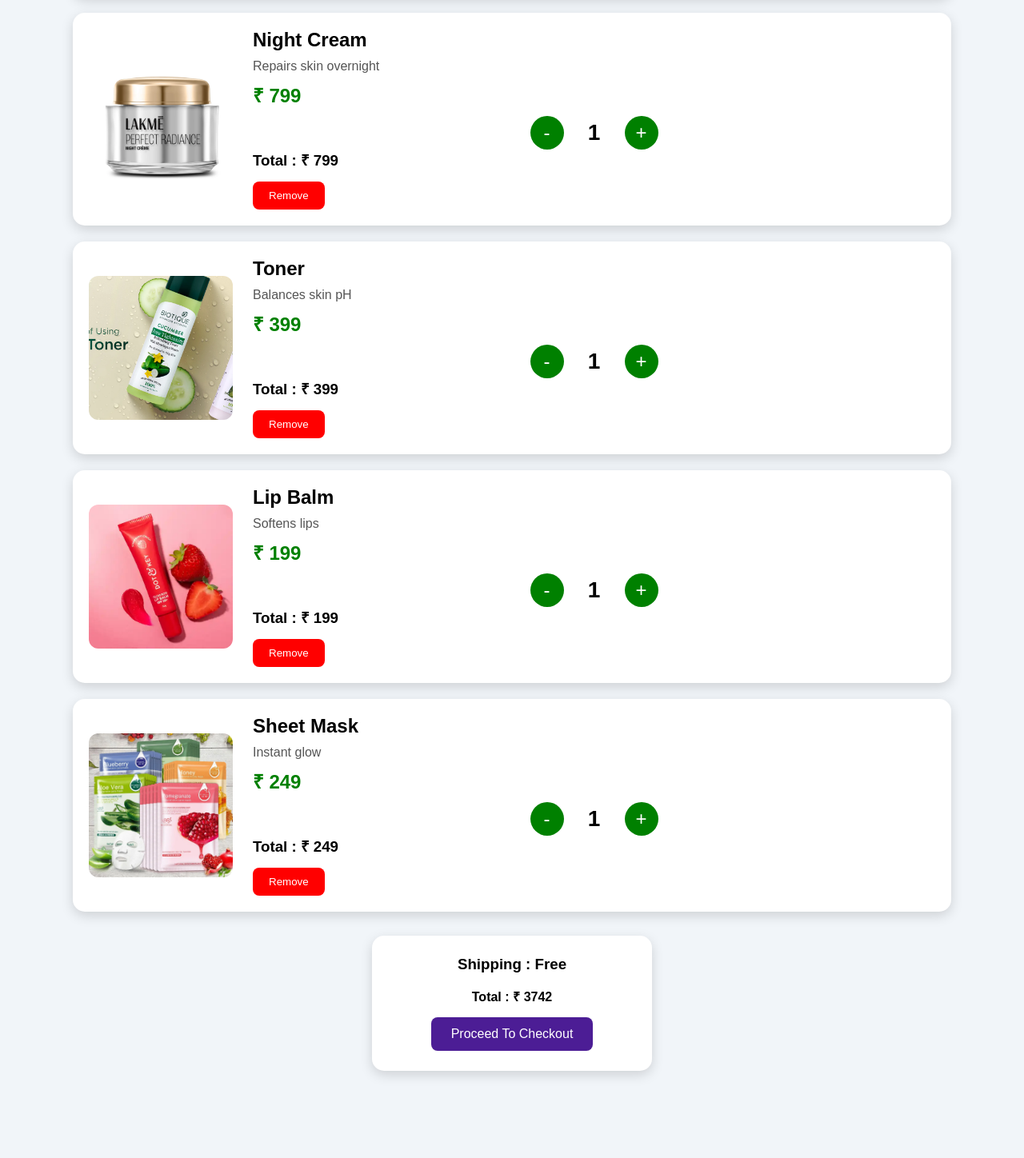
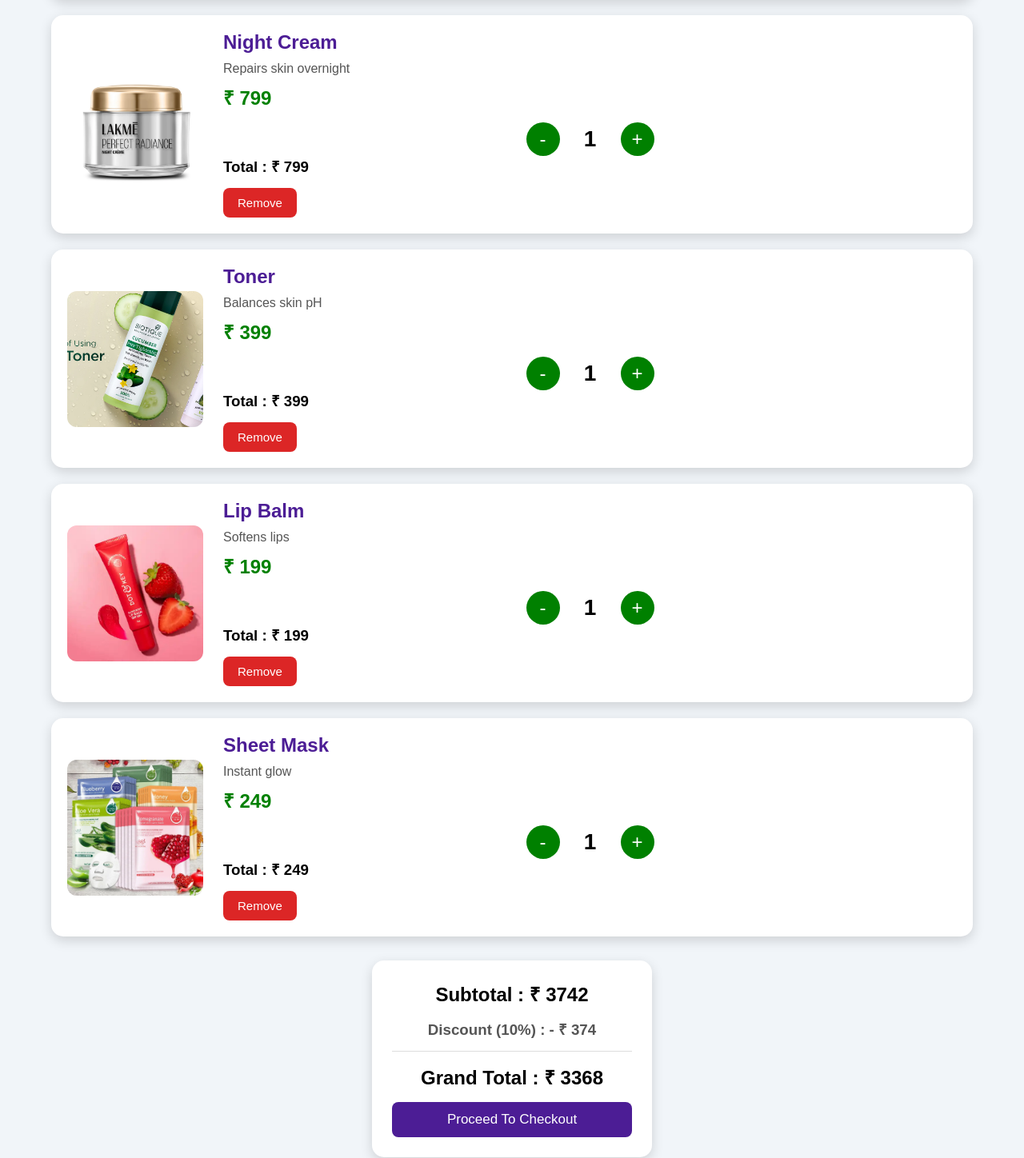
Before and after one commit to KaanchiSharma12/Product-listings, a React (Create React App) app: page /carts in a window 1280 px wide. Shown: the part 1315-2763 px from the top of the page at 80% size. Before the commit the page ends 2714 px from the top, so only its background shows below. Built offline with nearby package versions, Linux system fonts and the light colour scheme.

Commit message:
updated pages

```diff
--- a/src/App.css
+++ b/src/App.css
@@ -484,54 +484,47 @@
 
 }
 
-/* CART PAGE */
 
+/* ================= CART PAGE ================= */
 
 .cart-container{
 
-padding:30px;
+  width:90%;
+  margin:30px auto;
 
 }
 
-
-
-.cart-items{
-
-width:90%;
-
-margin:auto;
-
-}
-
-
-
 .cart-card{
 
-background:white;
-
   display:flex;
-
+  align-items:center;
   gap:25px;
 
-align-items:center;
+  background:#fff;
+
+  margin-bottom:20px;
 
   padding:20px;
-
-margin-bottom:20px;
 
   border-radius:15px;
 
   box-shadow:0 5px 15px rgba(0,0,0,.15);
 
+  transition:.3s;
+
 }
 
+.cart-card:hover{
 
+  transform:translateY(-5px);
+
+}
 
 .cart-card img{
 
-width:180px;
+  width:170px;
 
-height:180px;
+  height:170px;
 
   object-fit:cover;
 
@@ -539,17 +532,21 @@
 
 }
 
-
-
-.cart-details{
+.cart-info{
 
   flex:1;
 
 }
 
+.cart-info h2{
 
+  color:#4c1d95;
 
-.cart-details p{
+  margin-bottom:10px;
+
+}
+
+.cart-info p{
 
   color:#555;
 
@@ -557,37 +554,47 @@
 
 }
 
+.cart-info .price{
 
+  color:green;
+
+  margin-bottom:15px;
+
+}
 
 .remove-btn{
 
   margin-top:15px;
 
-padding:10px 20px;
-
-background:red;
-
-color:white;
+  padding:10px 18px;
 
   border:none;
 
   border-radius:8px;
 
+  background:#dc2626;
+
+  color:white;
+
   cursor:pointer;
+
+  font-size:15px;
+
+  transition:.3s;
 
 }
 
-
-
 .remove-btn:hover{
 
-background:#b91c1c;
+  background:#991b1b;
 
 }
 
+.cart-summary{
 
+  width:350px;
 
-.cart-total{
+  margin:30px auto;
 
   background:white;
 
@@ -595,62 +602,65 @@
 
   border-radius:15px;
 
-width:350px;
-
-margin:30px auto;
-
   text-align:center;
 
   box-shadow:0 5px 15px rgba(0,0,0,.15);
 
 }
 
+.cart-summary h2{
 
+  margin-bottom:15px;
+
+}
+
+.cart-summary h3{
+
+  margin-bottom:15px;
+
+  color:#555;
+
+}
 
 .checkout-btn{
 
-margin-top:15px;
+  width:100%;
 
-padding:12px 25px;
+  padding:12px;
+
+  border:none;
+
+  border-radius:8px;
 
   background:#4c1d95;
 
   color:white;
 
-border:none;
-
-border-radius:8px;
-
-font-size:16px;
+  font-size:17px;
 
   cursor:pointer;
 
+  transition:.3s;
+
 }
-
-
 
 .checkout-btn:hover{
 
-background:#a17cdb;
-transition: 0.3s;
-font-weight:600;
+  background:#6d28d9;
 
 }
-
-
 
 .empty-cart{
 
   text-align:center;
 
-margin-top:50px;
+  margin-top:60px;
+
+  color:#4c1d95;
 
 }
 
-
-
 @media(max-width:768px){
-
 
 .cart-card{
 
@@ -660,7 +670,6 @@
 
 }
 
-
 .cart-card img{
 
   width:220px;
@@ -669,10 +678,13 @@
 
 }
 
+.cart-summary{
+
+  width:100%;
 
 }
 
-
+}
 
 /* ----------------------------------------------------- */
 /* RESPONSIVE - SIDES */
@@ -916,3 +928,23 @@
   background:#6d28d9;
 
 }
+
+.discount{
+
+  color:#16a34a;
+
+  font-weight:bold;
+
+}
+
+.cart-summary
+
+hr{
+
+  margin:15px 0;
+
+  border:none;
+
+  border-top:1px solid #ddd;
+
+}
--- a/src/components/Carts.jsx
+++ b/src/components/Carts.jsx
@@ -1,312 +1,133 @@
 import { useState } from "react";
 import { products } from "../data/products";
 
+function Carts() {
 
-function Carts(){
-
-
-const [cart,setCart]=useState(products.slice(0,8).map((item)=>({
-
+    const [cart, setCart] = useState(
+        products.slice(0, 8).map((item) => ({
             ...item,
-
-quantity:1
-
-})));
-
-
-
-const increase=(id)=>{
-
-
-setCart(
-
-cart.map((item)=>
-
-item.id===id
-
-?
-
-{
-
-...item,
-
-quantity:item.quantity+1
-
-}
-
-:
-
-item
-
-)
-
+            quantity: 1,
+        }))
     );
 
-
+    const increase = (id) => {
+        setCart(
+            cart.map((item) =>
+                item.id === id
+                    ? { ...item, quantity: item.quantity + 1 }
+                    : item
+            )
+        );
     };
 
+    const decrease = (id) => {
+        setCart(
+            cart.map((item) =>
+                item.id === id && item.quantity > 1
+                    ? { ...item, quantity: item.quantity - 1 }
+                    : item
+            )
+        );
+    };
 
+    const removeItem = (id) => {
+        setCart(cart.filter((item) => item.id !== id));
+    };
 
-
-const decrease=(id)=>{
-
-
-setCart(
-
-cart.map((item)=>
-
-item.id===id && item.quantity>1
-
-?
-
-{
-
-...item,
-
-quantity:item.quantity-1
-
-}
-
-:
-
-item
-
-)
-
+    const total = cart.reduce(
+        (sum, item) => sum + item.productPrice * item.quantity,
+        0
     );
 
+    const discount = total * 0.10;
 
-};
+    const grandTotal = total - discount;
 
-
-
-
-const removeItem=(id)=>{
-
-
-setCart(
-
-cart.filter(
-
-(item)=>item.id!==id
-
-)
-
-);
-
-
-};
-
-
-
-
-const totalAmount = cart.reduce(
-
-(sum,item)=>
-
-sum + (item.productPrice * item.quantity),
-
-0
-
-);
-
-
-
-
-return(
-
-
+    return (
         <div className="cart-container">
 
+            <h1 className="title">My Cart</h1>
 
-<h1 className="title">
-
-My Cart
-
-</h1>
-
-
-
-
-{
-
-cart.length===0 ?
-
-
-<h2 className="empty-cart">
-
-Your Cart is Empty
-
-</h2>
-
-
-:
-
-
-<div className="cart-items">
-
-
-{
-
-cart.map((item)=>(
-
-
+            {cart.length === 0 ? (
+                <h2 className="empty-cart">Your Cart is Empty</h2>
+            ) : (
+                <>
+                    {cart.map((item) => (
                         <div className="cart-card" key={item.id}>
 
-
                             <img
-
                                 src={item.productImage}
-
                                 alt={item.productName}
-
                             />
 
+                            <div className="cart-info">
 
+                                <h2>{item.productName}</h2>
 
-<div className="cart-details">
-
-
-<h2>
-
-{item.productName}
-
-</h2>
-
-
-<p>
-
-{item.productDesc}
-
-</p>
-
+                                <p>{item.productDesc}</p>
 
                                 <h3 className="price">
-
                                     ₹ {item.productPrice}
-
                                 </h3>
-
-
 
                                 <div className="counter">
 
+                                    <button
+                                        onClick={() => decrease(item.id)}
+                                    >
+                                        -
+                                    </button>
+
+                                    <span>{item.quantity}</span>
 
                                     <button
-
-onClick={()=>decrease(item.id)}
-
+                                        onClick={() => increase(item.id)}
                                     >
-
--
-
+                                        +
                                     </button>
-
-
-
-<span>
-
-{item.quantity}
-
-</span>
-
-
-
-<button
-
-onClick={()=>increase(item.id)}
-
->
-
-+
-
-</button>
-
 
                                 </div>
 
-
-
                                 <h3>
-
-Total :
-₹ {item.productPrice*item.quantity}
-
+                                    Total : ₹ {item.productPrice * item.quantity}
                                 </h3>
 
-
-
                                 <button
-
                                     className="remove-btn"
-
-onClick={()=>removeItem(item.id)}
-
+                                    onClick={() => removeItem(item.id)}
                                 >
-
                                     Remove
-
                                 </button>
-
-
 
                             </div>
 
+                        </div>
+                    ))}
 
+                    <div className="cart-summary">
+
+                        <h2>Subtotal : ₹ {total}</h2>
+
+                        <h3 className="discount">
+                            Discount (10%) : - ₹ {discount.toFixed(0)}
+                        </h3>
+
+                        <hr />
+
+                        <h2>
+                            Grand Total : ₹ {grandTotal.toFixed(0)}
+                        </h2>
+
+                        <button className="checkout-btn">
+                            Proceed To Checkout
+                        </button>
 
                     </div>
+                </>
+            )}
 
-
-
-))
-
-
+        </div>
+    );
 }
 
-
-
-<div className="cart-total">
-
-<h3>
-
-Shipping : Free
-
-</h3>
-
-<br></br>
-
-<h4>
-
-Total : ₹ {totalAmount}
-
-</h4>
-
-
-<button className="checkout-btn">
-
-Proceed To Checkout
-
-</button>
-
-
-</div>
-
-
-
-</div>
-
-
-}
-
-
-
-</div>
-
-
-)
-
-
-}
-
-
 export default Carts;
```
Lines whose indentation alone changed are shown as unchanged.
